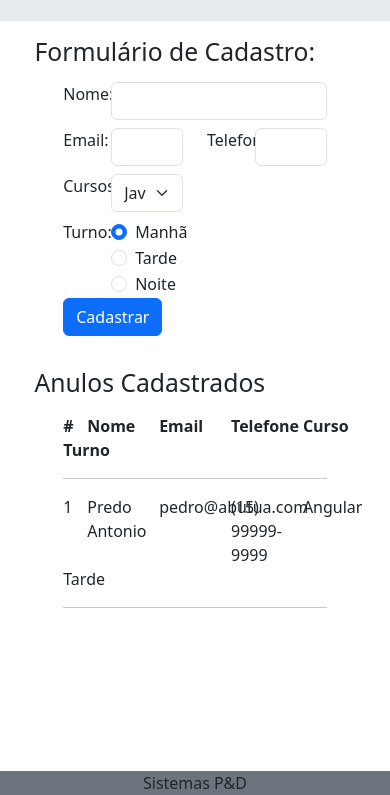
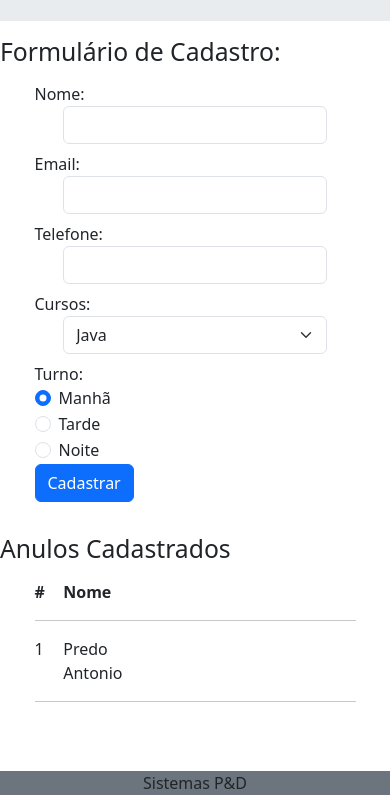
Before and after one commit to Rafael-Guerra-42/BootCampDevJunior-Modulo2-Project3, a plain HTML site: page index.html in a window 390 px wide. Shown: the part 49-844 px from the top of the page. Drawn offline with nearby package versions, Linux system fonts and the light colour scheme.

Commit message:
closes #7 - Responsividade

```diff
--- a/index.html
+++ b/index.html
@@ -15,14 +15,14 @@
 
     <section>
         <div class="row justify-content-center py-3">
-            <div class="col-10">
+            <div class="col-12 col-md-10">
                 <div class="row"><h2>Formulário de Cadastro:</h2></div>
                 <div id="alertPlace"></div>
                 <div class="row justify-content-center">
                     <div class="col-10">
                         <div class="row justify-content-center my-2">
 
-                            <div class="col-2">
+                            <div class="col-12 col-sm-2">
                                 Nome:
                             </div>
                             <div class="col-10">
@@ -32,20 +32,20 @@
                         </div>
                         <div class="row justify-content-center">
 
-                            <div class="col-2">
+                            <div class="col-12 col-sm-2">
                                 Email:
                             </div>
-                            <div class="col-4">
+                            <div class="col-10 col-lg-4 mb-2">
                                 <input type="text" class="form-control" id="email">
                             </div>
 
 
 
 
-                            <div class="col-2">
+                            <div class="col-12 col-sm-2">
                                 Telefone:
                             </div>
-                            <div class="col-4">
+                            <div class="col-10 col-lg-4">
                                 <input type="text" class="form-control" id="phone">
                             </div>
 
@@ -55,10 +55,10 @@
 
                         <div class="row justify-content-center my-2">
 
-                            <div class="col-2">
+                            <div class="col-12 col-sm-2">
                                 Cursos:
                             </div>
-                            <div class="col-4">
+                            <div class="col-10 col-sm-4">
                                 <select class="form-select" id="categorySelection">
                                     <option selected>Java</option>
                                     <option value="Angular">Angular</option>
@@ -71,7 +71,7 @@
                         </div>
                         <!--radiobutton-->
                         <div class="row justify-content-left">
-                            <div class="col-2">Turno:</div>
+                            <div class="col-12 col-sm-2">Turno:</div>
 
 
                             <div class="col-2">
@@ -118,26 +118,26 @@
 
     <section>
         <div class="row justify-content-center py-3">
-            <div class="col-10 fs-6">
+            <div class="col-12 col-md-10 fs-6">
                 <div class="row"><h2>Anulos Cadastrados</h2></div>
                 <div class="row justify-content-center pt-2">
                     <div class="col-10">
                         <div class="row">
                             <div class="col-1 fw-bold">#</div>
                             <div class="col-3 fw-bold">Nome</div>
-                            <div class="col-3 fw-bold">Email</div>
-                            <div class="col-3 fw-bold">Telefone</div>
-                            <div class="col-1 fw-bold">Curso</div>
-                            <div class="col-1 fw-bold">Turno</div>
+                            <div class="col-3 d-none d-sm-block fw-bold">Email</div>
+                            <div class="col-3 d-none d-sm-block fw-bold">Telefone</div>
+                            <div class="col-1 d-none d-sm-block fw-bold">Curso</div>
+                            <div class="col-1 d-none d-sm-block fw-bold">Turno</div>
                         </div>
                         <hr>
                         <div class="row">
                             <div class="col-1">1</div>
                             <div class="col-3">Predo Antonio</div>
-                            <div class="col-3">pedro@abutua.com</div>
-                            <div class="col-3">(15) 99999-9999</div>
-                            <div class="col-1">Angular</div>
-                            <div class="col-1">Tarde</div>
+                            <div class="col-3 d-none d-sm-block">pedro@abutua.com</div>
+                            <div class="col-3 d-none d-sm-block">(15) 99999-9999</div>
+                            <div class="col-1 d-none d-sm-block">Angular</div>
+                            <div class="col-1 d-none d-sm-block">Tarde</div>
                         </div>
                         <hr>
                         <div id="dataInsertion">
--- a/js/script.js
+++ b/js/script.js
@@ -18,10 +18,10 @@ function AddForm(){
         <div class="row">
             <div class="col-1">${indexIncrement}</div>
             <div class="col-3">${document.getElementById("name").value}</div>
-            <div class="col-3">${document.getElementById("email").value}</div>
-            <div class="col-3">${document.getElementById("phone").value}</div>
-            <div class="col-1">${document.getElementById("categorySelection").value}</div>
-            <div class="col-1">${SelectedRadioButton(document.getElementsByName("exampleRadios"))}</div>
+            <div class="col-3 d-none d-sm-block">${document.getElementById("email").value}</div>
+            <div class="col-3 d-none d-sm-block">${document.getElementById("phone").value}</div>
+            <div class="col-1 d-none d-sm-block">${document.getElementById("categorySelection").value}</div>
+            <div class="col-1 d-none d-sm-block">${SelectedRadioButton(document.getElementsByName("exampleRadios"))}</div>
         </div>
         <hr>
         `;
```
